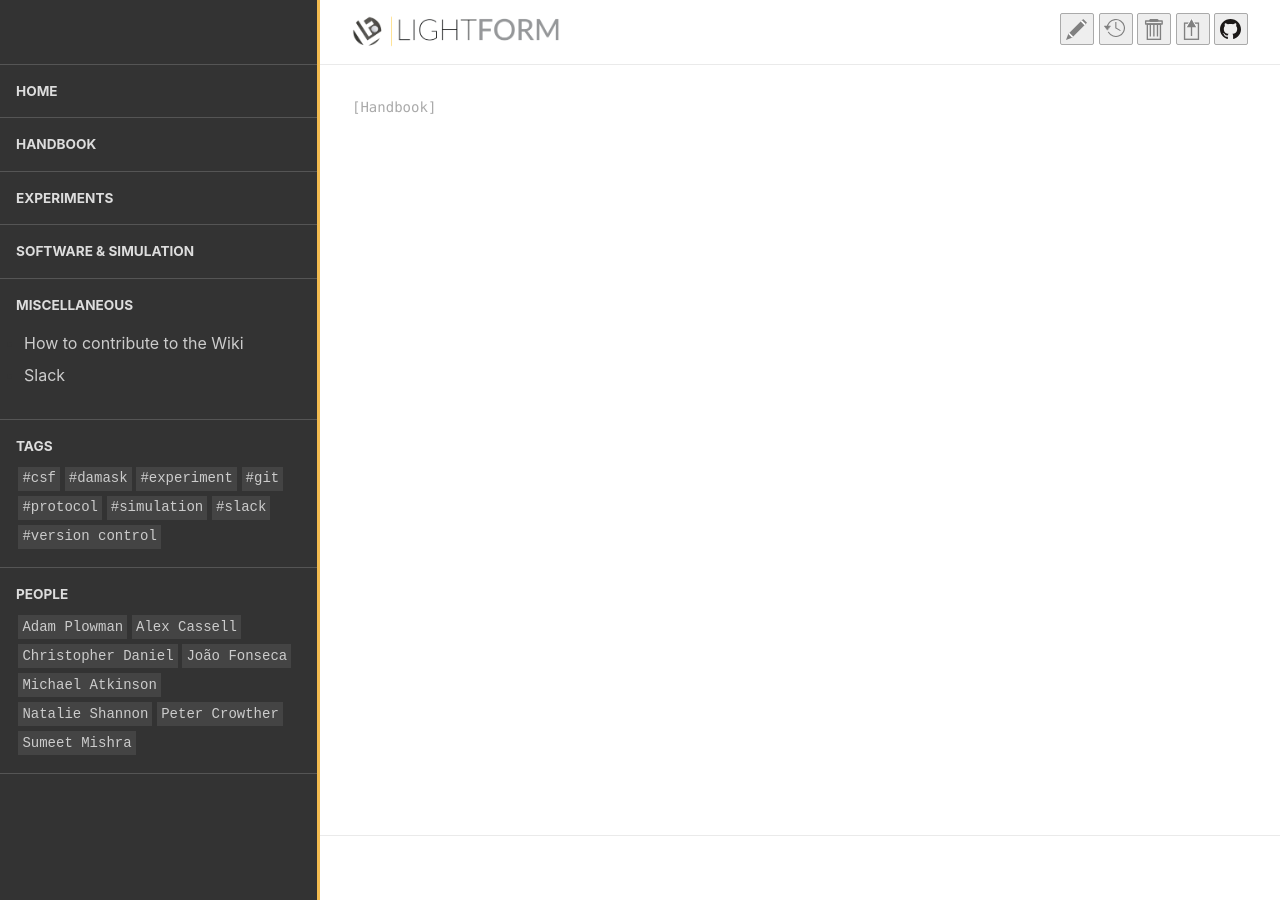
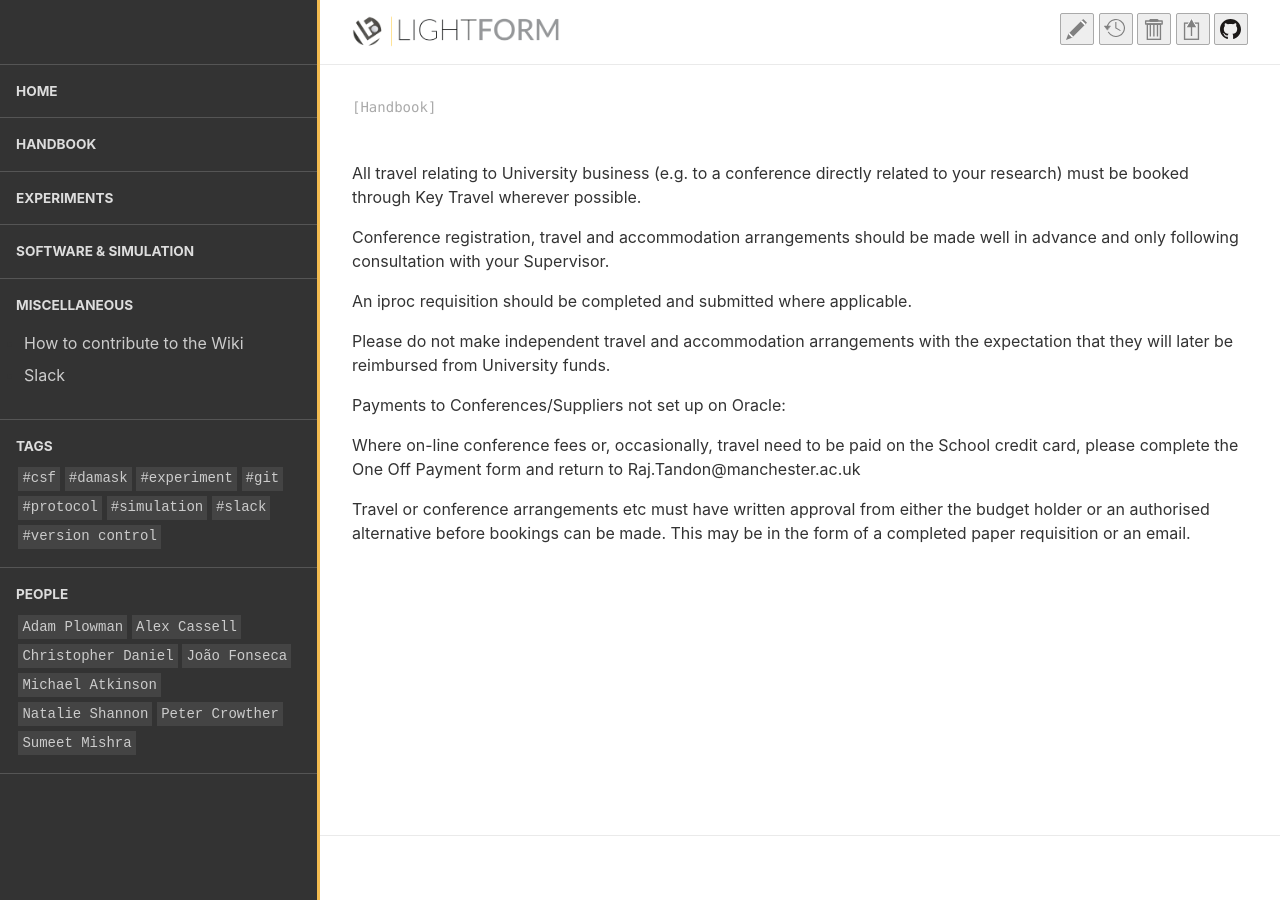
Before and after one commit to LightForm-group/wiki, a Jekyll site: the page built from collections/_handbook/T&A.md, in a window 1280 px wide. Built offline with Jekyll 4.4.1, drawn with Linux system fonts in a browser that asks for light colours.

Commit message:
Update T&A.md

```diff
--- a/collections/_handbook/T&A.md
+++ b/collections/_handbook/T&A.md
@@ -2,3 +2,16 @@
 Title:Travel and Accommodation
 Author: Natalie Shannon
 ---
+All travel relating to University business (e.g. to a conference directly related to your research) must be booked through Key Travel wherever possible.
+
+Conference registration, travel and accommodation arrangements should be made well in advance and only following consultation with your Supervisor.
+
+An iproc requisition should be completed and submitted where applicable.
+
+Please do not make independent travel and accommodation arrangements with the expectation that they will later be reimbursed from University funds.
+
+Payments to Conferences/Suppliers not set up on Oracle:
+
+Where on-line conference fees or, occasionally, travel need to be paid on the School credit card, please complete the One Off Payment form and return to Raj.Tandon@manchester.ac.uk
+
+Travel or conference arrangements etc must have written approval from either the budget holder or an authorised alternative before bookings can be made. This may be in the form of a completed paper requisition or an email.
```
